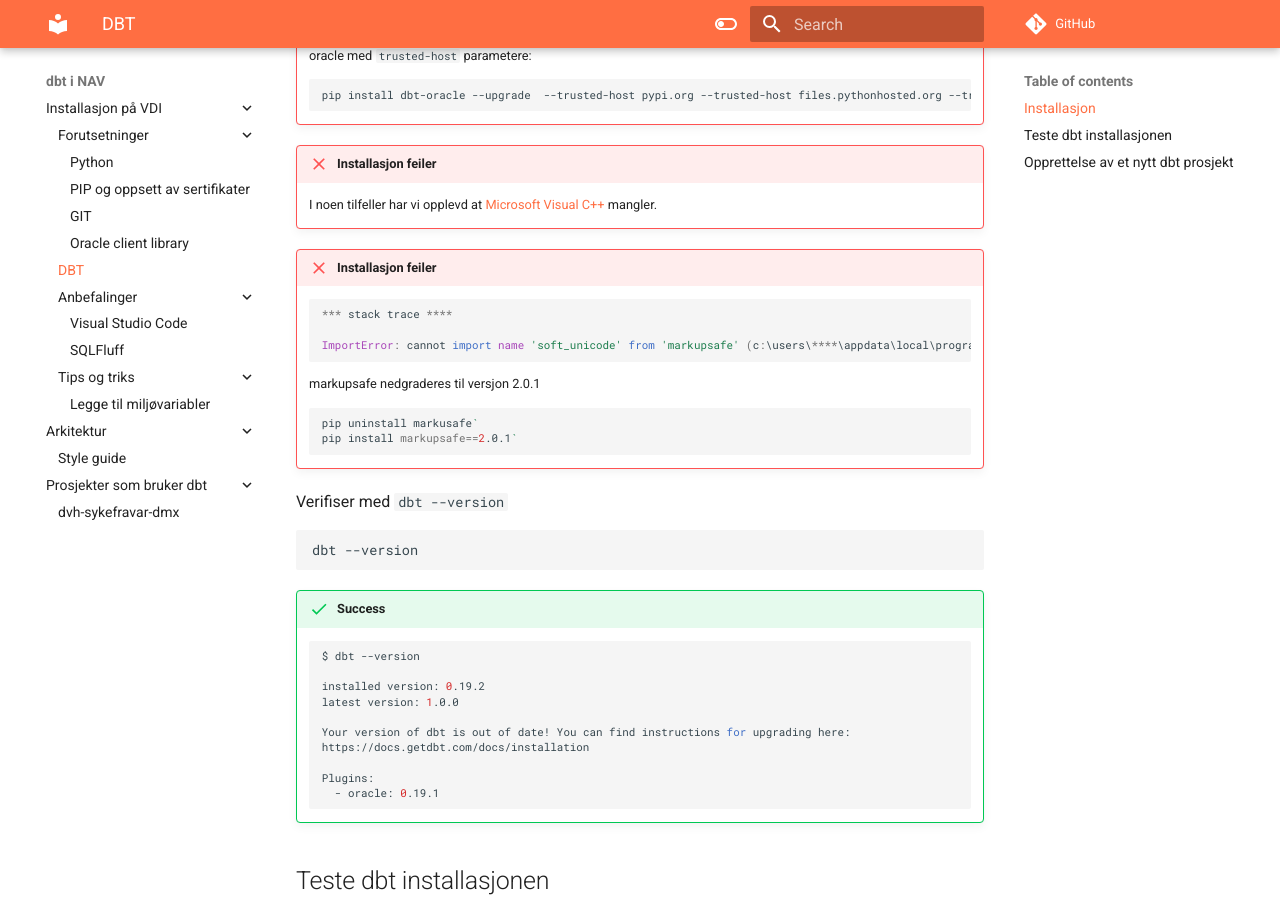
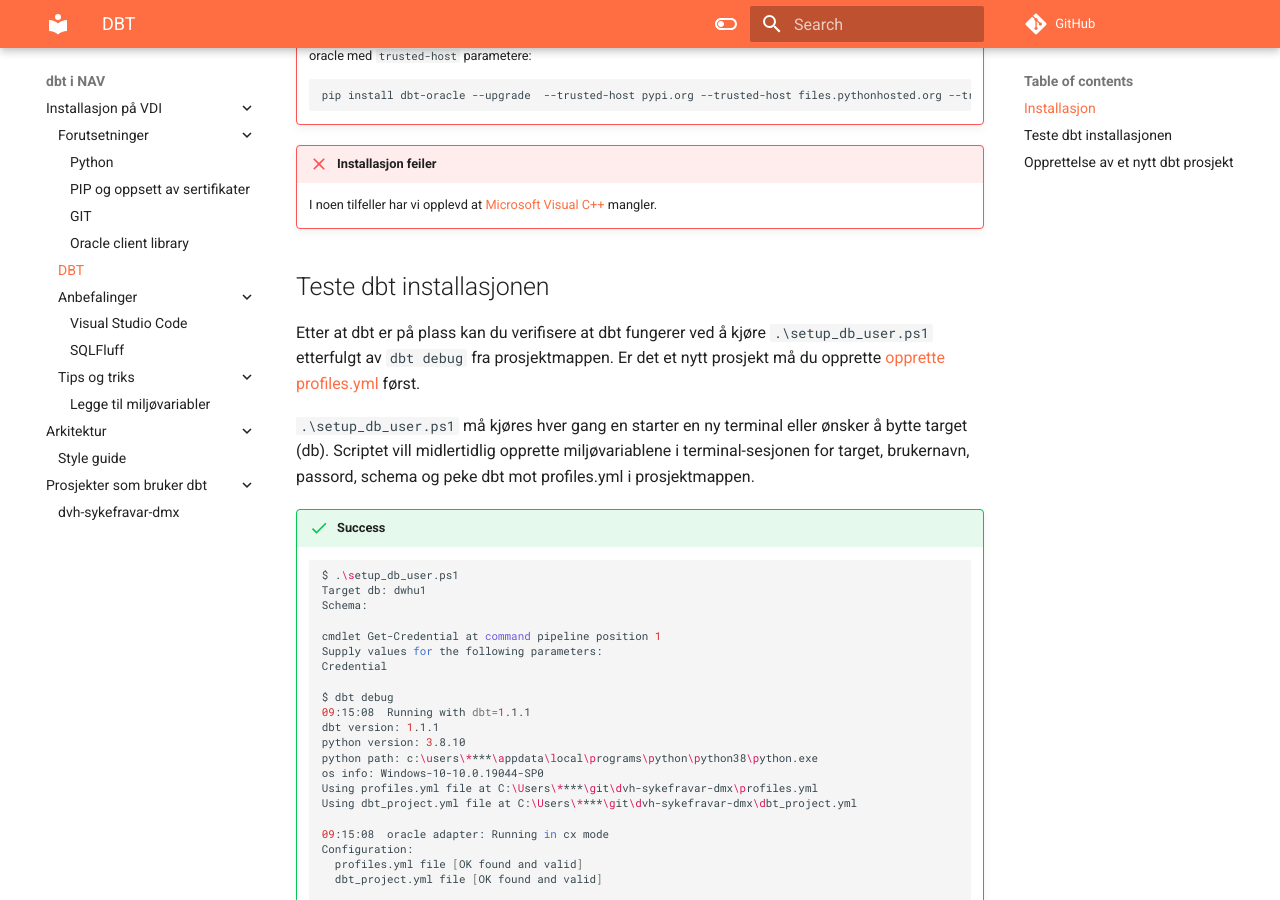
Before and after one commit to navikt/dbt-i-nav, an MkDocs documentation site: the page built from docs/vdi/dbt.md, in a window 1280 px wide and 900 px high, scrolled down 569 px. Built offline with MkDocs 1.6.1 and Material for MkDocs 9.7.7, drawn with Linux system fonts in a browser that asks for light colours; comment, search, counter and statistics services are not loaded.

Commit message:
Fjerner utdatert info

````diff
--- a/docs/vdi/dbt.md
+++ b/docs/vdi/dbt.md
@@ -29,41 +29,7 @@
 !!! failure "Installasjon feiler"
     I noen tilfeller har vi opplevd at [Microsoft Visual C++](https://visualstudio.microsoft.com/thank-you-downloading-visual-studio/?sku=BuildTools&rel=16microsoft-visual-c) mangler.
 
-!!! failure "Installasjon feiler"
 
-    ```py
-    *** stack trace ****
-
-    ImportError: cannot import name 'soft_unicode' from 'markupsafe' (c:\users\****\appdata\local\programs\python\python38\lib\site-packages\markupsafe\__init__.py)
-    ```
-
-    markupsafe nedgraderes til versjon 2.0.1
-
-    ```shell
-    pip uninstall markusafe`
-    pip install markupsafe==2.0.1`
-    ```
-
-Verifiser med `dbt --version`
-
-```shell
-dbt --version
-```
-
-!!! success
-
-    ```shell
-    $ dbt --version
-
-    installed version: 0.19.2
-    latest version: 1.0.0
-
-    Your version of dbt is out of date! You can find instructions for upgrading here:
-    https://docs.getdbt.com/docs/installation
-
-    Plugins:
-      - oracle: 0.19.1
-    ```
 
 ## Teste dbt installasjonen
 
````
